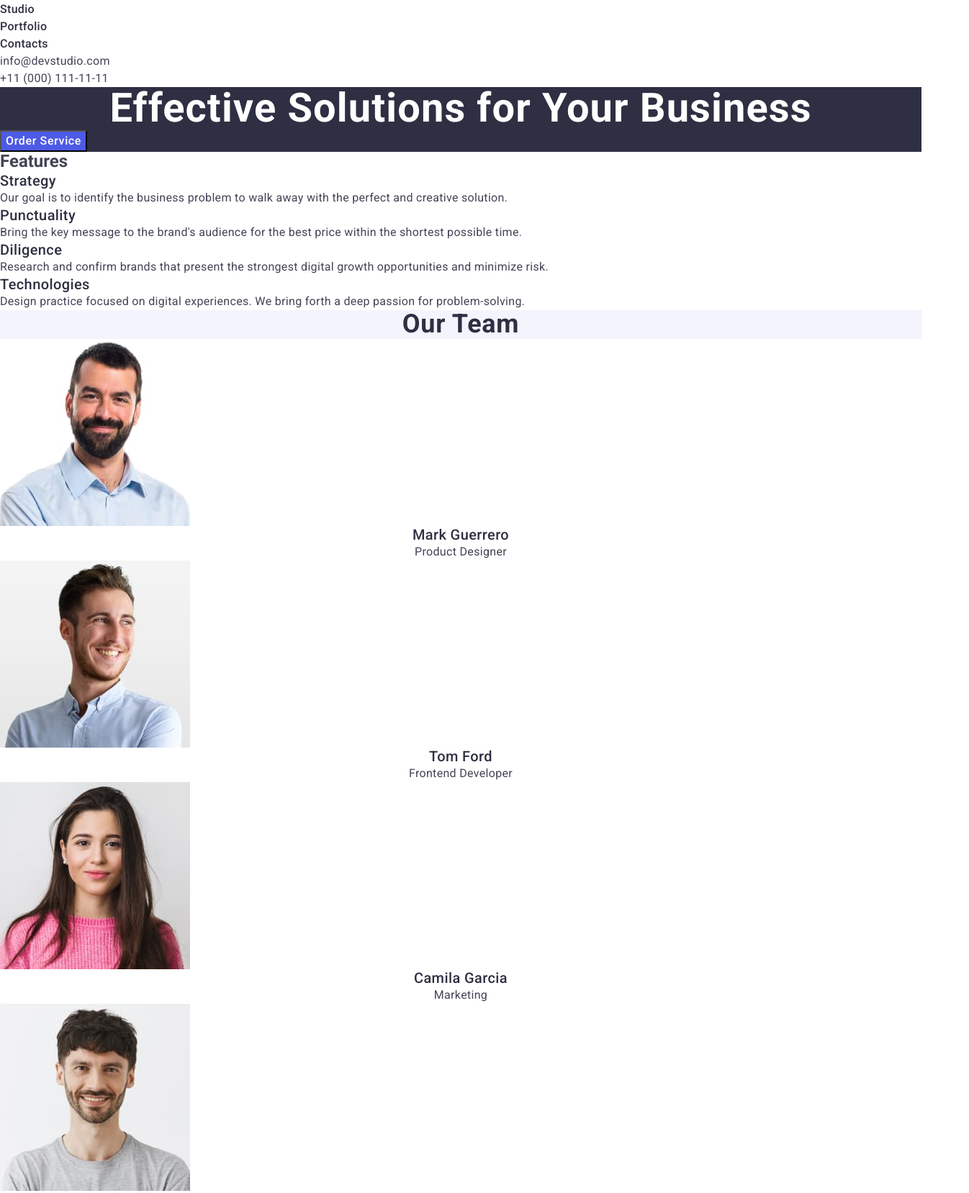
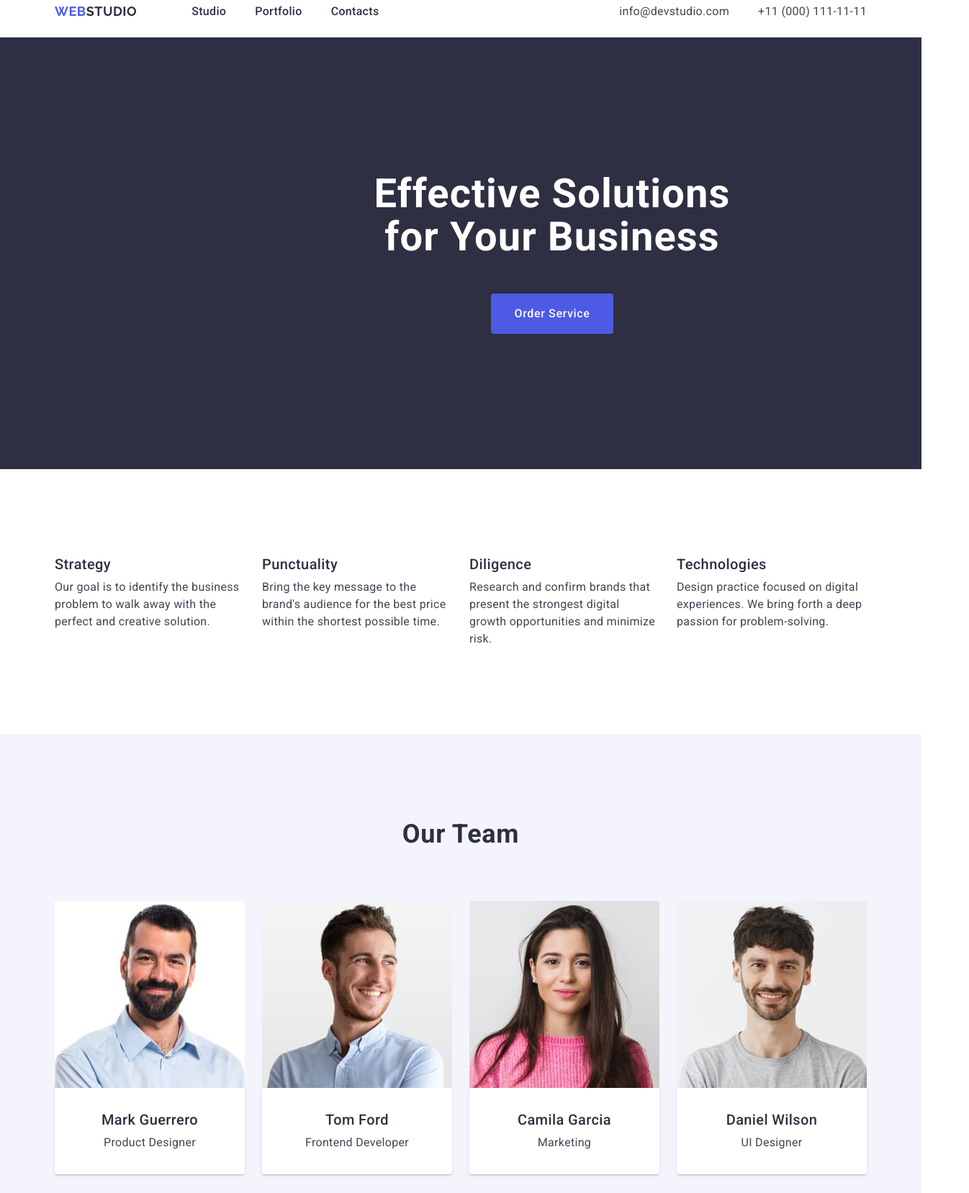
Before and after one commit to borsuk-toni/goit-markup-hw-03, a plain HTML site: page index.html in a window 1280 px wide. Shown: the part 20-1678 px from the top of the page at 72% size, 1346 px wide, since content can reach past the window. Drawn offline with nearby package versions, Linux system fonts and the light colour scheme.

Commit message:
hw3-done

```diff
--- a/css/styles.css
+++ b/css/styles.css
@@ -11,21 +11,50 @@ h4,
 h5,
 h6,
 p {
-  margin: 0;
+  margin-top: 0;
+  margin-bottom: 0;
 }
 
 ul {
     list-style-type: none;
-    margin: 0;
+    margin-top: 0;
+    margin-bottom: 0;
     padding-left: 0;
 }
 
 img {
     display: block;
+    max-width: 100%;
+    height: auto;
 }
 
 a {
     text-decoration: none;
+    color: currentColor;
+}
+
+.container {
+    width: 1158px;
+    padding-left: 15px;
+    padding-right: 15px;
+    margin: 0 auto;
+}
+
+.header {
+    padding-top: 24px;
+    padding-bottom: 24px;
+}
+
+.header-container {
+    display: flex;
+    align-items: center;
+}
+
+.header-navigation {
+    display: flex;
+    align-items: center;
+    flex-grow: 1;
+    gap: 76px;
 }
 
 .header-logo {
@@ -49,6 +78,8 @@ a {
     font-weight: 500;
     line-height: 1.5;
     letter-spacing: 0.02em;
+    display: flex;
+    gap: 40px;
 }
 
 .header-menu-link {
@@ -62,6 +93,11 @@ a {
 
 .contact-info {
     font-style: normal;
+}
+
+.contact-list {
+    display: flex;
+    gap: 40px;
 }
 
 .header-address-link {
@@ -79,6 +115,14 @@ a {
 
 .main {
     background-color: #2E2F42;
+    padding: 188px;
+}
+
+.main-container {
+    display: flex;
+    flex-direction: column;
+    align-items: center;
+    gap: 48px;
 }
 
 .main-title {
@@ -87,6 +131,8 @@ a {
     font-size: 56px;
     line-height: 1.07;
     letter-spacing: 0.02em;
+    max-width: 496px;
+    margin: 0 auto;
 }
 
 .main-btn {
@@ -98,6 +144,9 @@ a {
     line-height: 1.5;
     letter-spacing: 0.04em;
     cursor: pointer;
+    padding: 16px 32px;
+    border-radius: 4px;
+    border: none;
 }
 
 .main-btn:hover,
@@ -106,11 +155,35 @@ a {
     background-color: #404BBF;
 }
 
-.features {}
+.features {
+    padding-top: 120px;
+    padding-bottom: 120px;
+}
 
 .features-title {}
 
-.features-item {}
+.visually-hidden {
+    position: absolute;
+    width: 1px;
+    height: 1px;
+    margin: -1px;
+    border: 0;
+    padding: 0;
+    white-space: nowrap;
+    clip-path: inset(100%);
+    clip: rect(0 0 0 0);
+    overflow: hidden;
+}
+
+.features-list {
+    display: flex;
+    gap: 24px;
+    justify-content: space-between;
+}
+
+.features-item {
+    width: calc((100% - 72px) / 4);
+}
 
 .features-item-title {
     color: #2E2F42;
@@ -118,6 +191,7 @@ a {
     font-weight: 500;
     line-height: 1.2;
     letter-spacing: 0.02em;
+    margin-bottom: 8px;
 }
 
 .features-text {
@@ -128,6 +202,8 @@ a {
 
 .team {
     background-color: #F4F4FD;
+    padding-top: 120px;
+    padding-bottom: 120px;
 }
 
 .team-title {
@@ -136,16 +212,27 @@ a {
     font-size: 36px;
     line-height: 1.11;
     letter-spacing: 0.02em;
-    text-transform: capitalize
+    text-transform: capitalize;
+    margin-bottom: 72px;
 }
 
-.team-list {}
+.team-list {
+    display: flex;
+    gap: 24px;
+
+}
 
 .team-item {
     background-color: #FFF;
 }
 
 .team-image {}
+
+.team-descr {
+    padding: 32px 0;
+    border-radius: 0px 0px 4px 4px;
+    box-shadow: 0px 2px 1px 0px rgba(46, 47, 66, 0.08), 0px 1px 1px 0px rgba(46, 47, 66, 0.16), 0px 1px 6px 0px rgba(46, 47, 66, 0.08);
+}
 
 .team-name {
     color: #2E2F42;
@@ -154,6 +241,7 @@ a {
     font-weight: 500;
     line-height: 1.2;
     letter-spacing: 0.02em;
+    margin-bottom: 8px;
 }
 
 .team-position {
@@ -163,20 +251,38 @@ a {
     letter-spacing: 0.02em;
 }
 
+.portfolio {
+    padding-top: 120px;
+    padding-bottom: 120px;
+}
+
 .portfolio-title {
     color: #2E2F42;
     text-align: center;
     font-size: 36px;
     line-height: 1.1;
     letter-spacing: 0.02em;
-    text-transform: capitalize
+    text-transform: capitalize;
+    margin-bottom: 72px;
 }
 
-.portfolio-list {}
+.portfolio-list {
+    display: flex;
+    flex-wrap: wrap;
+    gap: 48px 24px;
+}
 
-.portfolio-item {}
+.portfolio-item {
+    width: calc((100% - 48px) / 3);
+}
 
 .portfolio-image {}
+
+.portfolio-descr {
+    padding: 32px 16px;
+    border: 1px solid var(--CORNFLOWER, #E7E9FC);
+    border-top: none;
+}
 
 .portfolio-item-title {
     color: #2E2F42;
@@ -184,6 +290,7 @@ a {
     font-weight: 500;
     line-height: 1.2;
     letter-spacing: 0.02em;
+    margin-bottom: 8px;
 }
 
 .portfolio-text {
@@ -194,6 +301,8 @@ a {
 
 .footer {
     background-color: #2E2F42;
+    padding-top: 100px;
+    padding-bottom: 100px;
 }
 
 .footer-logo {
@@ -205,6 +314,7 @@ a {
     line-height: 1.17;
     letter-spacing: 0.03em;
     text-transform: uppercase;
+    margin-bottom: 16px;
 }
 
 .logo-footer {
@@ -216,4 +326,9 @@ a {
     font-size: 16px;
     line-height: 1.5;
     letter-spacing: 0.02em;
+    max-width: 264px;
+    margin-top: 16px;
 }
+
+.footer-container {
+}
--- a/index.html
+++ b/index.html
@@ -13,8 +13,9 @@
     <link rel="stylesheet" href="./css/styles.css">
 </head>
 <body>
-    <header>
-        <nav>
+    <header class="header">
+        <div class="container header-container">
+        <nav class="header-navigation">
             <a href="./index.html" class="header-logo">Web<span class="logo-color">Studio</span></a>
             <ul class="header-menu">
                 <li>
@@ -29,7 +30,7 @@
             </ul>
         </nav>
         <address class="contact-info">
-            <ul>
+            <ul class="contact-list">
                 <li>
                     <a class="header-address-link" href="mailto:info@devstudio.com">info@devstudio.com</a>
                 </li>
@@ -38,14 +39,18 @@
                 </li>
             </ul>
         </address>
+        </div>
     </header>
     <main>
         <section class="main">
+            <div class="container main-container">
                 <h1 class="main-title">Effective Solutions for Your Business</h1>
                 <button type="button" class="main-btn">Order Service</button>
+            </div>
         </section>
         <section class="features">
-            <h2 class="features-title">Features</h2>
+            <div class="container">
+                <h2 class="features-title visually-hidden">Features</h2>
                     <ul class="features-list">
                         <li class="features-item">
                             <h3 class="features-item-title">Strategy</h3>
@@ -73,73 +78,100 @@
                                 </p>
                         </li>
                     </ul>
+            </div>
         </section>
         <section class="team">
+            <div class="container">
                 <h2 class="team-title">Our Team</h2>
                     <ul class="team-list">
                         <li class="team-item">
                             <img class="team-image" src="./images/team/img_0.jpg" alt="photo of Mark Guerrero" width="264" height="260">
+                            <div class="team-descr">
                                 <h3 class="team-name">Mark Guerrero</h3>
                                 <p class="team-position">Product Designer</p>
+                            </div>
                         </li>
                         <li class="team-item">
                             <img class="team-image" src="./images/team/img_1.jpg" alt="photo of Tom Ford" width="264" height="260">
+                            <div class="team-descr">
                                 <h3 class="team-name">Tom Ford</h3>
                                 <p class="team-position">Frontend Developer</p>
+                            </div>
                         </li>
                         <li class="team-item">
                             <img class="team-image" src="./images/team/img_2.jpg" alt="photo of Camila Garcia" width="264" height="260">
+                            <div class="team-descr">
                                 <h3 class="team-name">Camila Garcia</h3>
                                 <p class="team-position">Marketing</p>
+                            </div>
                         </li>
                         <li class="team-item">
                             <img class="team-image" src="./images/team/img_3.jpg" alt="photo of Daniel Wilson" width="264" height="260">
+                            <div class="team-descr">
                                 <h3 class="team-name">Daniel Wilson</h3>
                                 <p class="team-position">UI Designer</p>
+                            </div>
                         </li>
                     </ul>
+            </div>
         </section>
         <section class="portfolio">
+            <div class="container">
                 <h2 class="portfolio-title">Our Portfolio</h2>
                 <ul class="portfolio-list">
                     <li class="portfolio-item">
                         <img class="portfolio-image" src="./images/portfolio/port.jpg" alt="screenshots of the application" width="360" height="300">
+                        <div class="portfolio-descr">
                             <h3 class="portfolio-item-title">Banking App</h3>
                             <p class="portfolio-text">App</p>
+                        </div>
                     </li>
                     <li class="portfolio-item">
                         <img class="portfolio-image" src="./images/portfolio/port_1.jpg" alt="paying with a phone" width="360" height="300">
+                        <div class="portfolio-descr">
                             <h3 class="portfolio-item-title">Cashless Payment</h3>
                             <p class="portfolio-text">Marketing</p>
+                        </div>
                     </li>
                     <li class="portfolio-item">
                         <img class="portfolio-image" src="./images/portfolio/port_2.jpg" alt="a laptop and a phone" width="360" height="300">
+                        <div class="portfolio-descr">
                             <h3 class="portfolio-item-title">Meditation App</h3>
                             <p class="portfolio-text">App</p>
+                        </div>
                     </li>
                     <li class="portfolio-item">
                         <img class="portfolio-image" src="./images/portfolio/port_3.jpg" alt="phone satnav beside a car wheel" width="360" height="300">
+                        <div class="portfolio-descr">
                             <h3 class="portfolio-item-title">Taxi Service</h3>
                             <p class="portfolio-text">Marketing</p>
+                        </div>
                     </li>
                     <li class="portfolio-item">
                         <img class="portfolio-image" src="./images/portfolio/port_4.jpg" alt="screen illustrations" width="360" height="300">
+                        <div class="portfolio-descr">
                             <h3 class="portfolio-item-title">Screen Illustrations</h3>
                             <p class="portfolio-text">Design</p>
+                        </div>
                     </li>
                     <li class="portfolio-item">
                         <img class="portfolio-image" src="./images/portfolio/port_5.jpg" alt="girl looking at her phone" width="360" height="300">
+                        <div class="portfolio-descr">
                             <h3 class="portfolio-item-title">Online Courses</h3>
                             <p class="portfolio-text">Marketing</p>
+                        </div>
                     </li>
                 </ul>
+            </div>
         </section>
     </main>
     <footer class="footer">
+        <div class="container footer-container">
             <a class="footer-logo" href="./index.html">Web<span class="logo-footer">Studio</span></a>
             <p class="footer-text">
                 Increase the flow of customers and sales for your business with digital marketing & growth solutions.
             </p>
+        </div>
     </footer>
 </body>
 </html>
```
Lines whose indentation alone changed are shown as unchanged.
